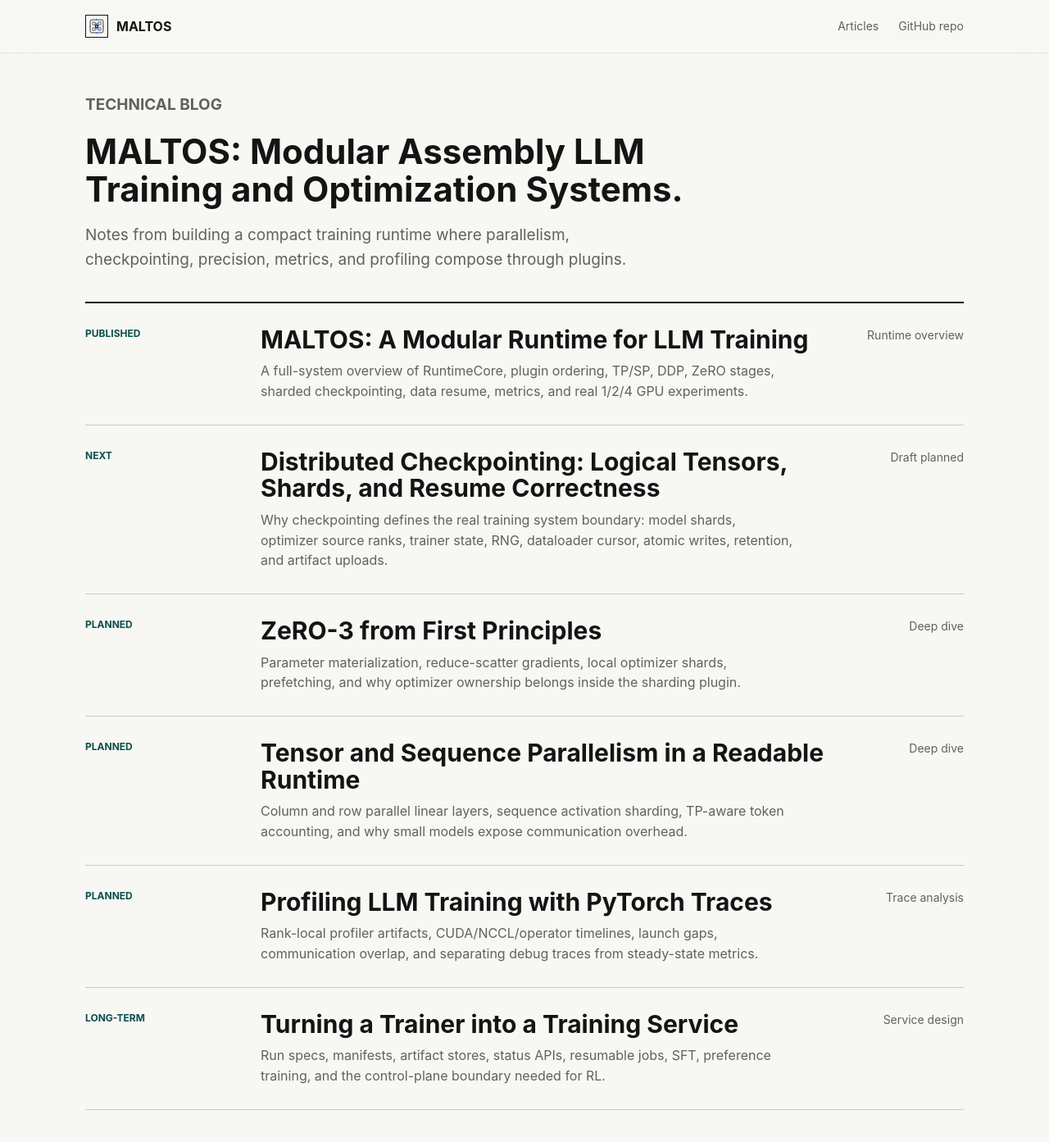
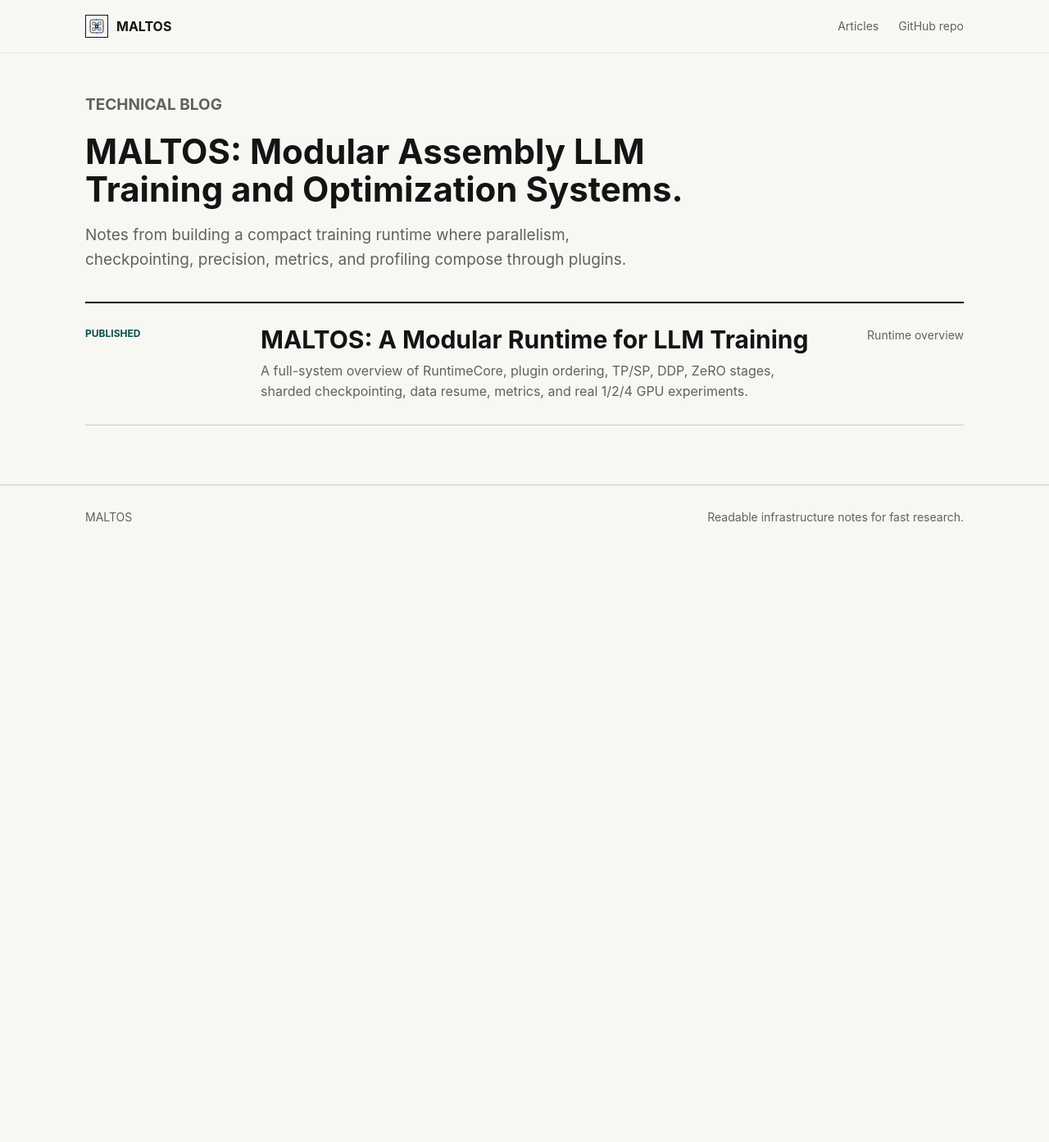
Before and after one commit to xing7code/maltos-blog, a Jekyll site: the page index.html, which Jekyll copies as it is, in a window 1280 px wide and 1400 px high. Shown: the top 1393 px of the window at 82% size. Built offline with Jekyll 4.4.1, drawn with Linux system fonts in a browser that asks for light colours.

Commit message:
Remove planned article placeholders

```diff
--- a/index.html
+++ b/index.html
@@ -48,70 +48,6 @@
           </div>
           <div class="status">Runtime overview</div>
         </article>
-
-        <article class="post-row">
-          <div class="meta">Next</div>
-          <div>
-            <h2>Distributed Checkpointing: Logical Tensors, Shards, and Resume Correctness</h2>
-            <p>
-              Why checkpointing defines the real training system boundary:
-              model shards, optimizer source ranks, trainer state, RNG,
-              dataloader cursor, atomic writes, retention, and artifact uploads.
-            </p>
-          </div>
-          <div class="status">Draft planned</div>
-        </article>
-
-        <article class="post-row">
-          <div class="meta">Planned</div>
-          <div>
-            <h2>ZeRO-3 from First Principles</h2>
-            <p>
-              Parameter materialization, reduce-scatter gradients, local optimizer
-              shards, prefetching, and why optimizer ownership belongs inside the
-              sharding plugin.
-            </p>
-          </div>
-          <div class="status">Deep dive</div>
-        </article>
-
-        <article class="post-row">
-          <div class="meta">Planned</div>
-          <div>
-            <h2>Tensor and Sequence Parallelism in a Readable Runtime</h2>
-            <p>
-              Column and row parallel linear layers, sequence activation sharding,
-              TP-aware token accounting, and why small models expose communication
-              overhead.
-            </p>
-          </div>
-          <div class="status">Deep dive</div>
-        </article>
-
-        <article class="post-row">
-          <div class="meta">Planned</div>
-          <div>
-            <h2>Profiling LLM Training with PyTorch Traces</h2>
-            <p>
-              Rank-local profiler artifacts, CUDA/NCCL/operator timelines,
-              launch gaps, communication overlap, and separating debug traces
-              from steady-state metrics.
-            </p>
-          </div>
-          <div class="status">Trace analysis</div>
-        </article>
-
-        <article class="post-row">
-          <div class="meta">Long-term</div>
-          <div>
-            <h2>Turning a Trainer into a Training Service</h2>
-            <p>
-              Run specs, manifests, artifact stores, status APIs, resumable jobs,
-              SFT, preference training, and the control-plane boundary needed for RL.
-            </p>
-          </div>
-          <div class="status">Service design</div>
-        </article>
       </section>
     </main>
 
```
Also changed, not shown: blog/index.html (+0 -52 lines).
